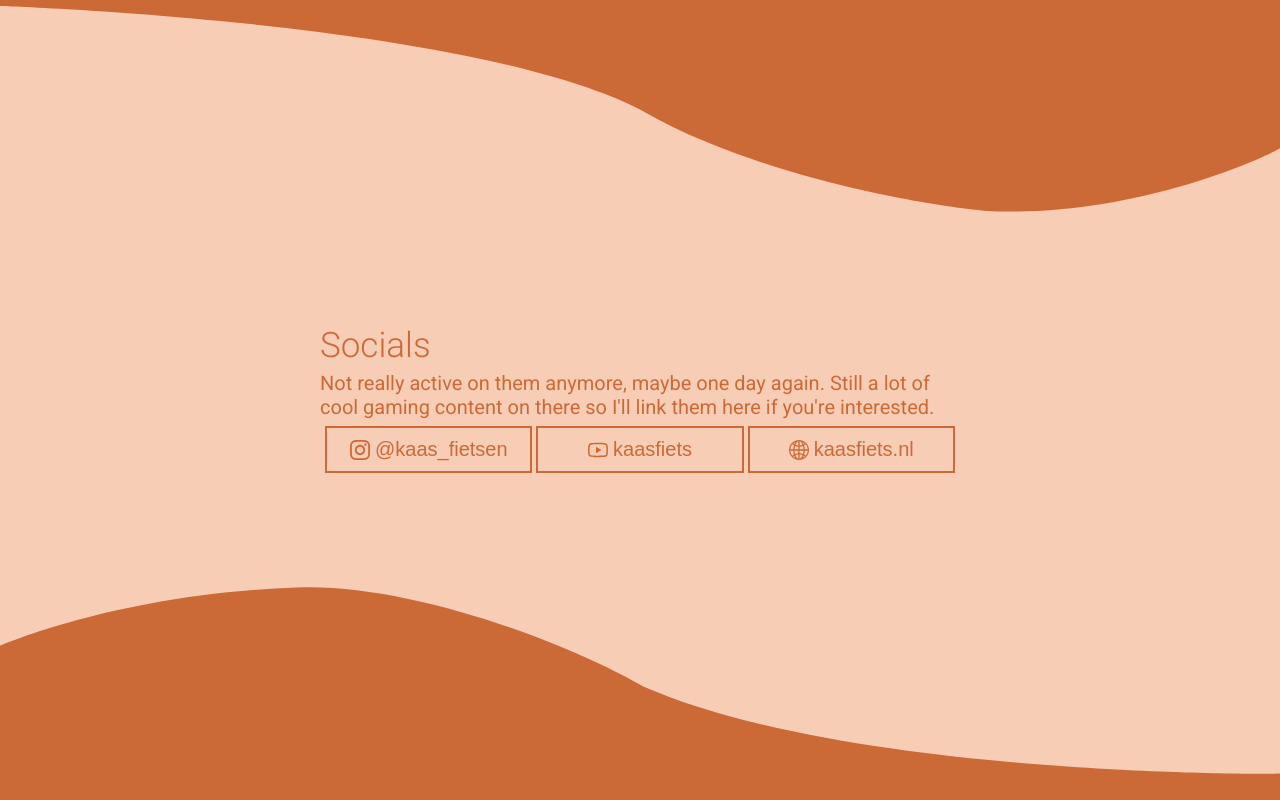
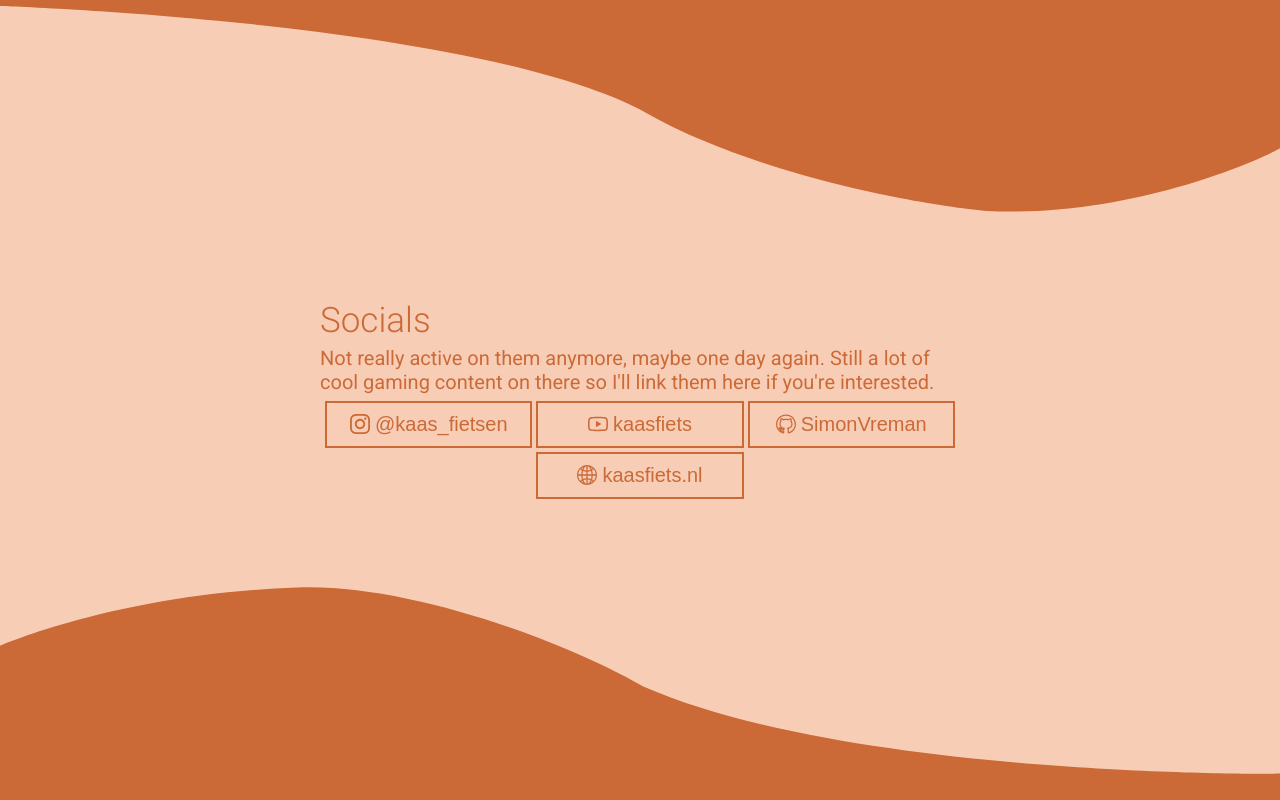
Before and after one commit to SimonVreman/personalsite, a plain HTML site: page index.html in a window 1280 px wide. Shown: the part 2400-3200 px from the top of the page. Drawn offline with Linux system fonts and the light colour scheme.

Commit message:
added social github

```diff
--- a/css/main.css
+++ b/css/main.css
@@ -319,6 +319,10 @@ nav a {
     background-image: url(../img/icon/youtube.svg);
 }
 
+#section-socials .buttons > div:nth-child(3) span {
+    background-image: url(../img/icon/github.svg);
+}
+
 #section-socials .buttons > div:last-child span {
     background-image: url(../img/icon/globe.svg);
 }
--- a/index.html
+++ b/index.html
@@ -77,6 +77,9 @@
                     <div><button onclick="window.location.href = 'https://www.youtube.com/channel/UCtX8afFzWhyjP-3jW4LI6jA';">
                         <span></span><p>kaasfiets</p>
                     </button></div>
+                    <div><button onclick="window.location.href = 'https://github.com/SimonVreman';">
+                        <span></span><p>SimonVreman</p>
+                    </button></div>
                     <div><button onclick="window.location.href = 'https://kaasfiets.nl';">
                         <span></span><p>kaasfiets.nl</p>
                     </button></div>
```
Also changed, not shown: img/icon/github.svg (added).
